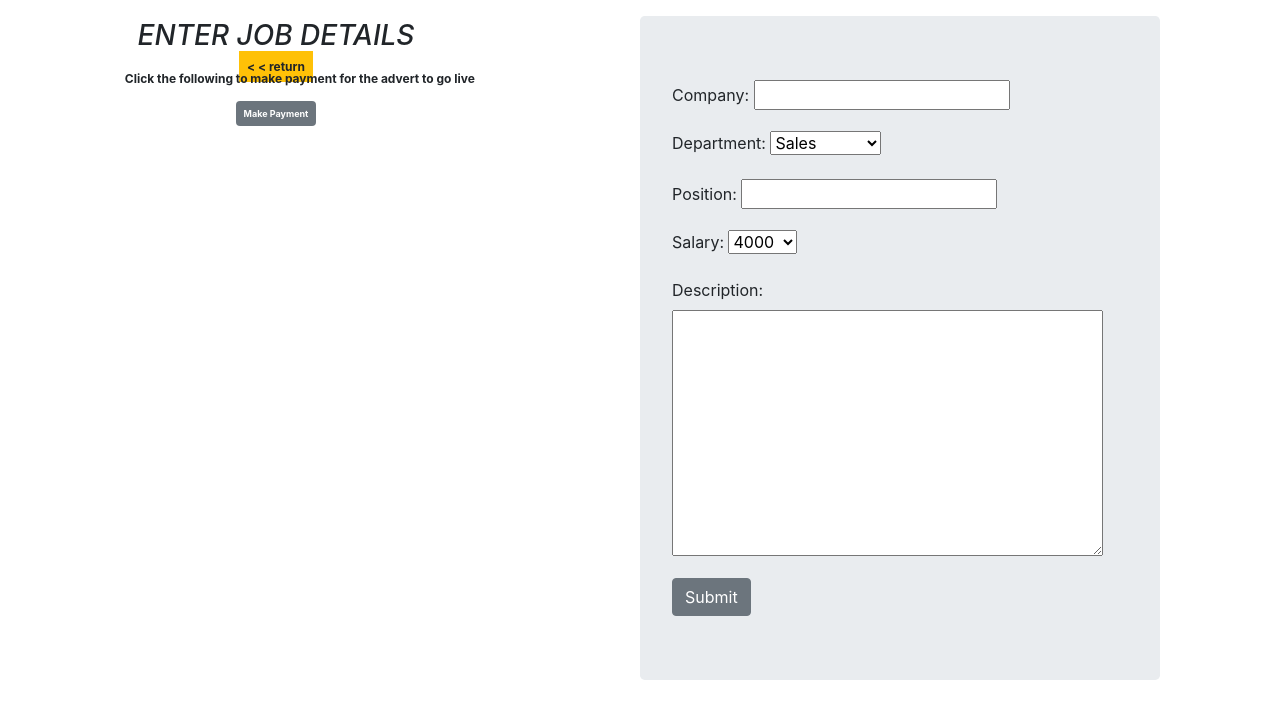
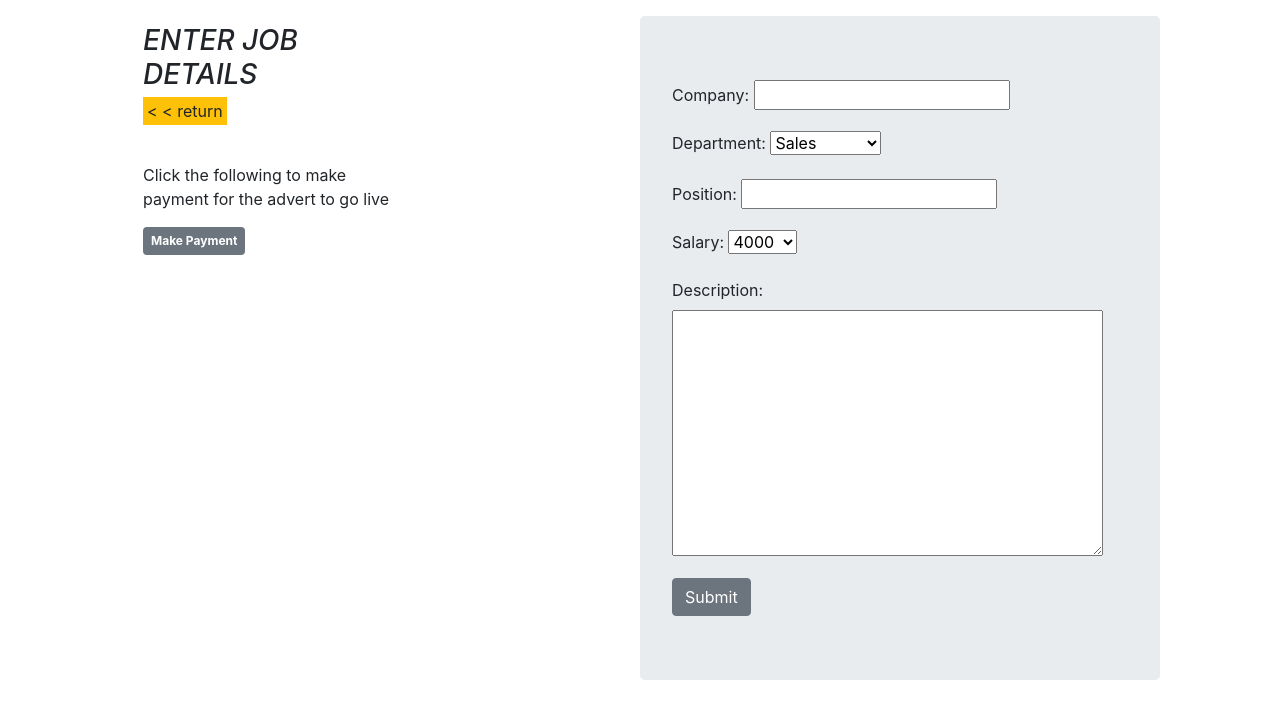
Before and after one commit to Code-Institute-Submissions/project4-django, a Django app: page /listing/add_listing/ in a window 1280 px wide. Shown: the part 56-767 px from the top of the page. Run offline with Django 3.2, Linux system fonts and the light colour scheme; some libraries are stand-ins or nearby versions.

Commit message:
add_listing html updated

```diff
--- a/job_listing/templates/add_listing.html
+++ b/job_listing/templates/add_listing.html
@@ -6,12 +6,12 @@
     <!-- Callout -->
     <div class="container-fluid pt-3">
         <div class='row justify-content-around px-3'>
-            <div class='col-3 badge'>
-                <div>
+            <div class='col-3'>
+                <div class='p-2'>
                     <h3><i>ENTER JOB DETAILS</i></h3>
-                    <a class='p-2 btn-warning' href="{% url 'show_listing' %}"> &lt &lt return</a>
+                    <a class='mt-2 p-1 btn-warning' href="{% url 'show_listing' %}"> &lt &lt return</a>
                 </div>
-                <div>
+                <div class="mt-4 p-2">
                     <p>Click the following to make payment for the advert to go live</p>
                     <a class='p-2 badge badge-secondary' href="{% url 'charge' %}">Make Payment</a>
                 </div>
```
Also changed, not shown: README.md.
